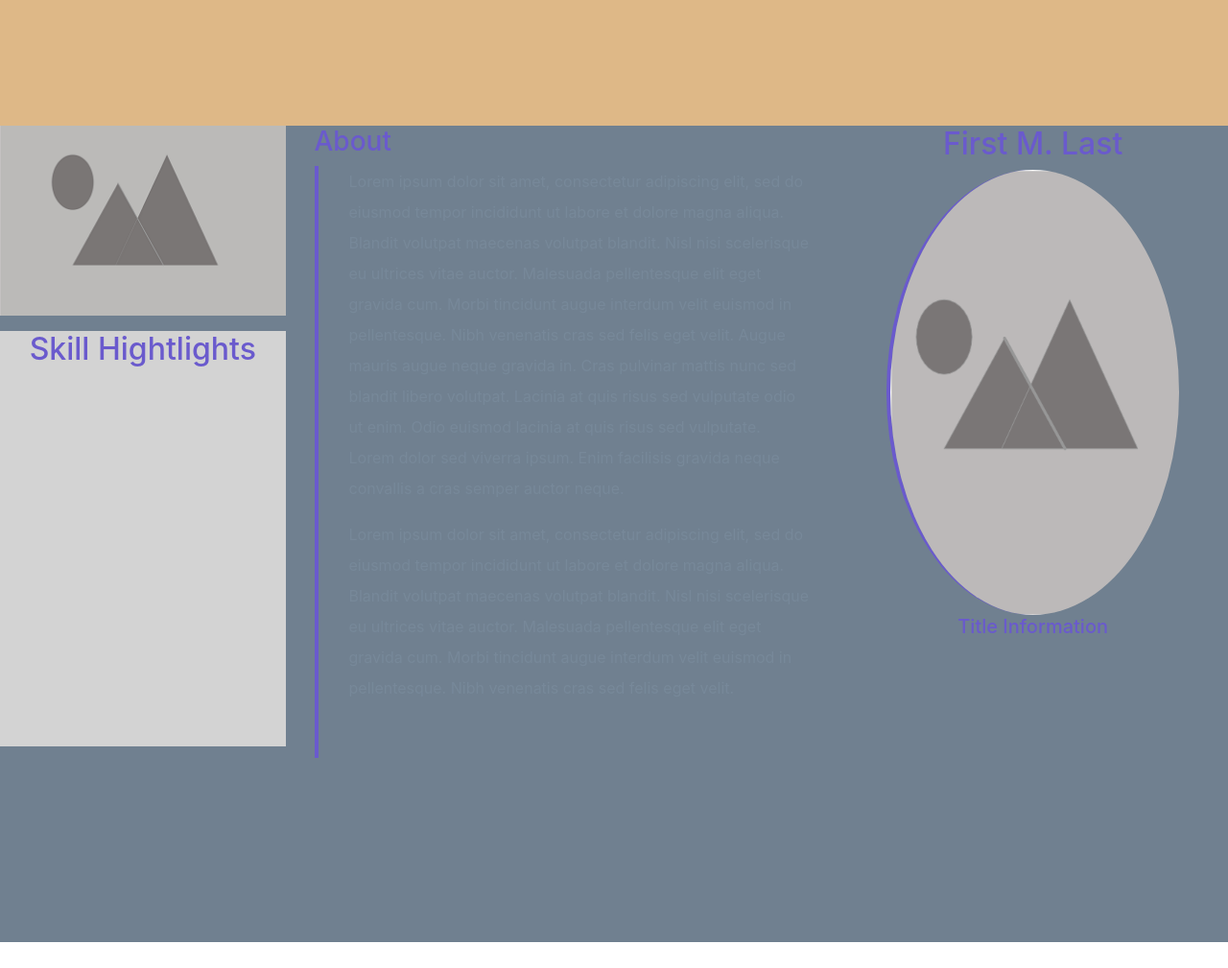
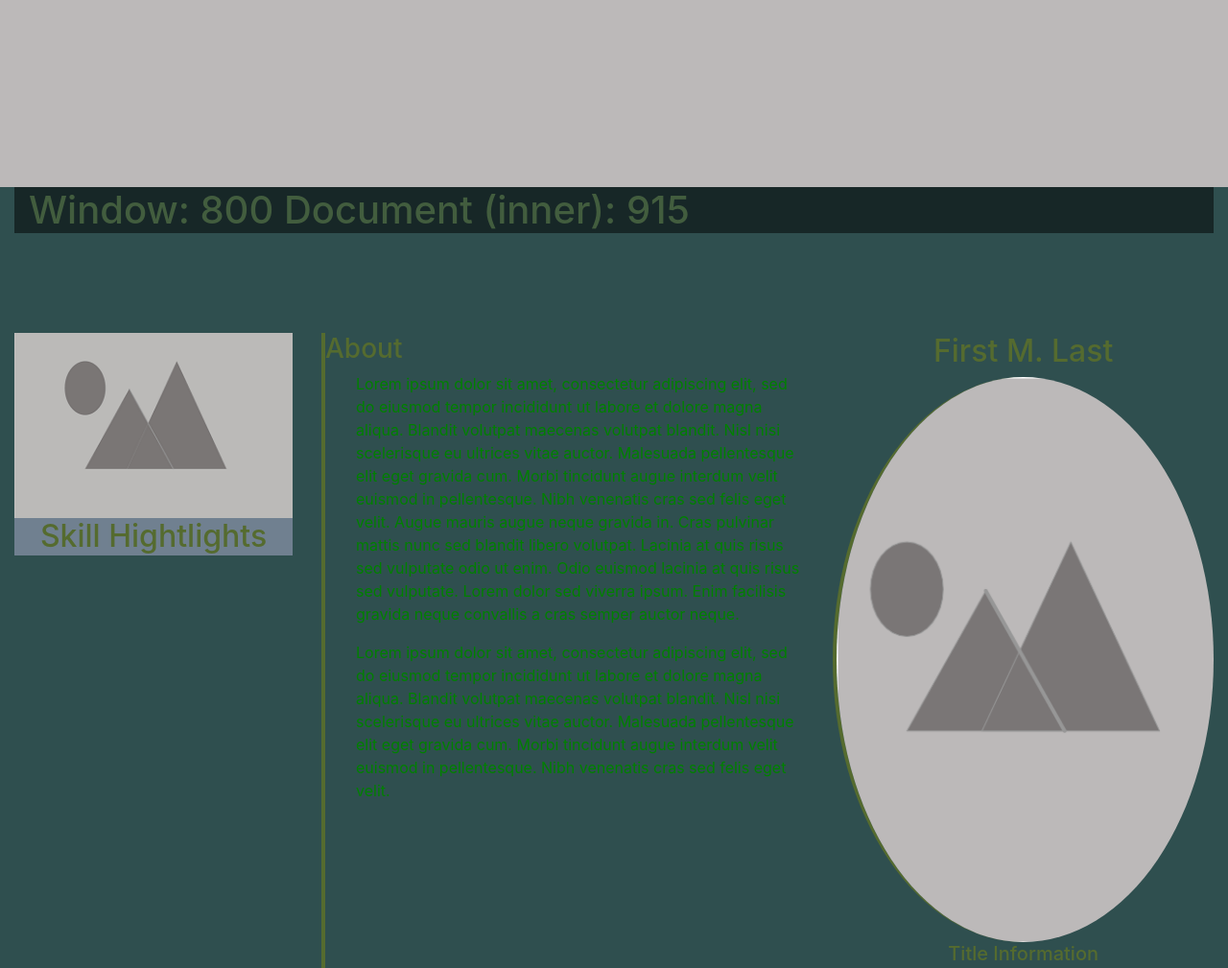
Before and after one commit to daileyo/bootstrap-starter, a website: page index.html in a window 1280 px wide. Shown: the part 720-1729 px from the top of the page at 96% size. Before the commit the page ends 1702 px from the top, so only its background shows below. Drawn offline with nearby package versions, Linux system fonts and the light colour scheme.

Commit message:
about page style-markup cleanup

```diff
--- a/css/index.css
+++ b/css/index.css
@@ -8,15 +8,17 @@
 /*end navgar*/
 .body       {   background-color: darkslateblue; }
 .container  {   background-color: darkslategray; }
-.page       {   background-color: slategray; }
+.page       {   background-color: darkslategray; }
+
+h1, h3      {   color:            darkolivegreen; }
+h2, h5      {   color:            darkolivegreen; text-align: center; }
+p           {   color:            green; padding-left: 2em; }
 /*header*/
-h1          {   color:            darkolivegreen; }
 .header     {
-                background-image:       url('../images/header-bg.jpg');
+                background-image:       url('../images/header-bg.png');
                 background-size:        cover;
                 background-position:    center;
                 background-color:       burlywood;
-                color:                  green;
 }
 .overlay    {
                 opacity:    .5;
@@ -25,41 +27,18 @@ h1          {   color:            darkolivegreen; }
 /*end header*/
 
 /*about*/
-.about {
-    position: absolute;
-}
+.about-img-left { position: relative; }
 .about-desc {
-    border-left: 4px solid slateblue;
+    border-left: 4px solid darkolivegreen;
     height: 100%;
 }
 .about-img-main {
-    height: 75%;
-    width: 75%;
+    background-image: url('../images/header-bg.png');
     border-radius: 50%;
-    border-left: 4px solid slateblue;
+    border-left: 4px solid darkolivegreen;
 }
 .about-highlights {
-    height: 70%;
-    width: 100%;
-    margin-top: 1em;
-    background-color: lightgray;
-}
-.about span {
-    display: block;
-    color: lightslategray;
-    position: absolute;
-    left: 115px;
-}
-.about h3 {
-    color: slateblue;
-}
-.about h2, h5 {
-    color: slateblue;
-    text-align: center;
-}
-.about p {
-    line-height: 2;
-    color: lightslategray;
-    padding-left: 2em;
+    height: auto;
+    background-color: slategray;
 }
 /*end about*/
--- a/index.html
+++ b/index.html
@@ -38,21 +38,20 @@
                     </p>
                 </div>
             </div>
+            <div id="about" class="page about row">
+                <div class="col-sm-12 col-md-12 col-lg-12">
+                    <div class="overlay col-12"><h1 id="debug-page-size">size</h1></div>
                 </div>
-
-        <div id="about" class="about">
-            <div class="page">
-                <div class="desc">
-                    <div class="row page-header">
-                            <div class="col-lg-3 col-md-3 col-sm-12">
-                                <img src="images/letter-left.png" class="letter img-fluid">
+                <div class="col-sm-12 col-md-12 col-lg-3">
+                    <img src="images/letter-left.png" class="img-fluid">
                     <div class="about-highlights">
                         <h2>Skill Hightlights</h2>
                     </div>
                 </div>
-                            <div class="col-lg-5 col-md-5 col-sm-12 ";>
+                <div class="col-sm-12 col-md-12 col-lg-5">
+
+                    <div class="about-desc">
                             <h3>About</h3>
-                                <div class="about-desc">
                         <p>
                             Lorem ipsum dolor sit amet, consectetur adipiscing elit, sed do eiusmod
                             tempor incididunt ut labore et dolore magna aliqua. Blandit volutpat
@@ -74,22 +73,10 @@
                         </p>
                     </div>
                 </div>
-                            <div class="col-lg-4 col-md-4 col-sm-12">
+                <div class="col-sm-12 col-md-12 col-lg-4">
                     <h2>First M. Last</h2>
-                                <img src="images/profile-right.png" class="about-img-main img-fluid mx-auto d-block">
+                        <img src="images/profile-right.png" class="about-img-main img-fluid">
                         <h5>Title Information</h5>
-                            </div>
-                    </div>
-                    <div class="row">
-                        <div class="col-lg-3 col-md-3 col-sm-12 my-auto">
-
-                        </div>
-                        <div class="col-lg-5 col-md-5 col-sm-12 my-auto">
-
-                        </div>
-                        <div class="col-lg-4 col-md-4 col-sm-12 my-auto">
-
-                        </div>
                     </div>
                 </div>
             </div>
--- a/js/index.js
+++ b/js/index.js
@@ -4,7 +4,8 @@ $(document).ready(function(){
             scrollTop:$("#" + $(this).data('value')).offset().top
         },1000)
     });
+    $("#debug-page-size").text("Window:  " + $(window).height() + "  Document (inner):  " + $(document).height());
     $(window).on("resize", function(){
-        $('.page').height($(document).innerHeight());
+        $(".page").height($(document).innerHeight());
     }).resize();
 })
```
Lines whose indentation alone changed are shown as unchanged.
